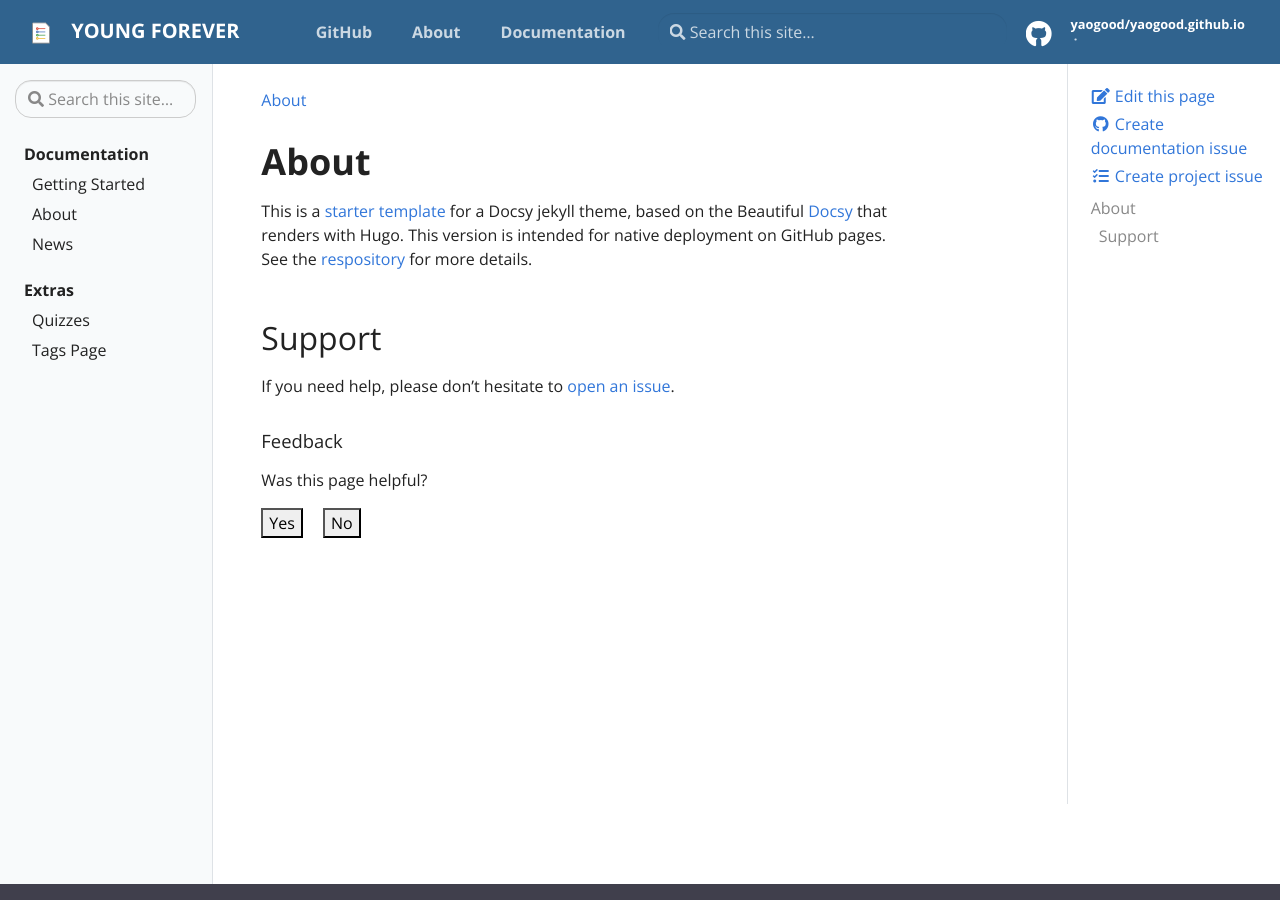
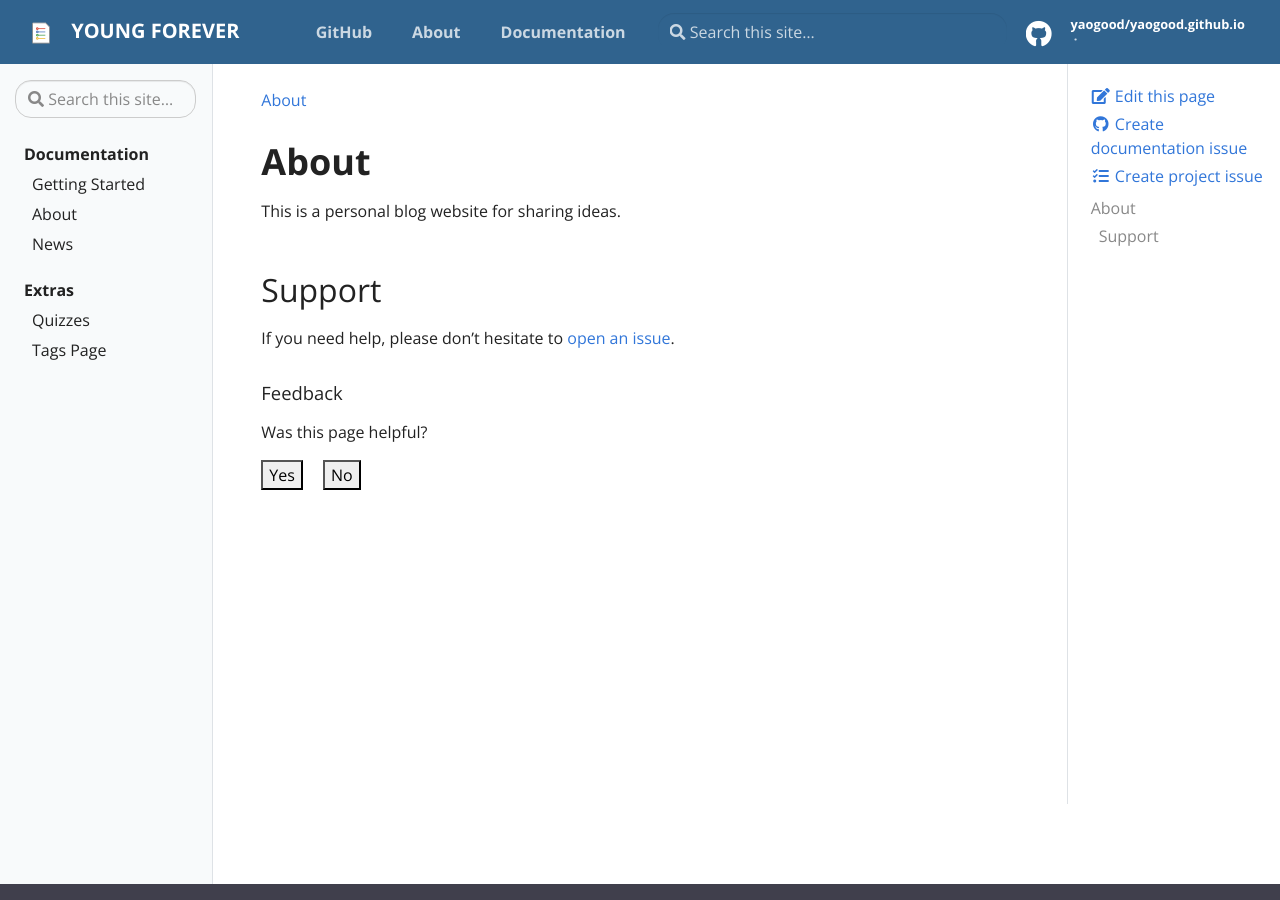
Before and after one commit to yaogood/yaogood.github.io, a Jekyll site: the page built from pages/about.md, in a window 1280 px wide and 900 px high. Built offline with Jekyll 4.4.1, drawn with Linux system fonts in a browser that asks for light colours.

```diff
--- a/_config.yml
+++ b/_config.yml
@@ -41,6 +41,9 @@ dockerhub:
 
 # Should there be feedback buttons at the bottom of pages?
 feedback: true
+
+# Should there be comments at the bottom of pages?
+comments: true
 
 # Link to a privacy policy in footer, uncomment and define if wanted
 # privacy: https://domain.com/privacy
--- a/pages/about.md
+++ b/pages/about.md
@@ -5,9 +5,7 @@ permalink: /about/
 
 # About
 
-This is a [starter template](https://vsoch.github.io/docsy-jekyll/) for a Docsy jekyll theme, based
-on the Beautiful [Docsy](https://github.com/google/docsy) that renders with Hugo. This version is intended for
-native deployment on GitHub pages. See the [respository]({{ site.repo }}) for more details.
+This is a personal blog website for sharing ideas.
 
 ## Support
 
```
Also changed, not shown: _docs/getting-started.md (+2 -0 lines), _includes/comments.html (added, +15 -0 lines).
